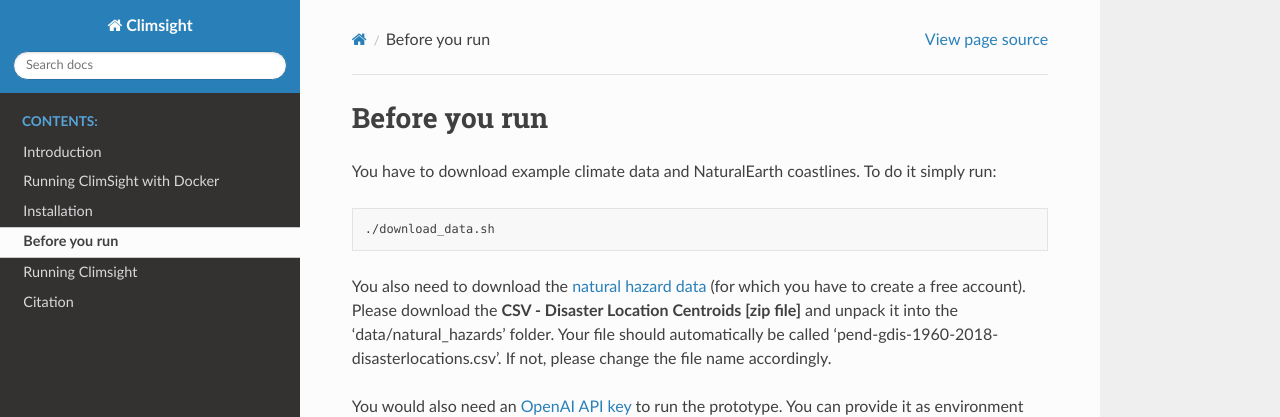
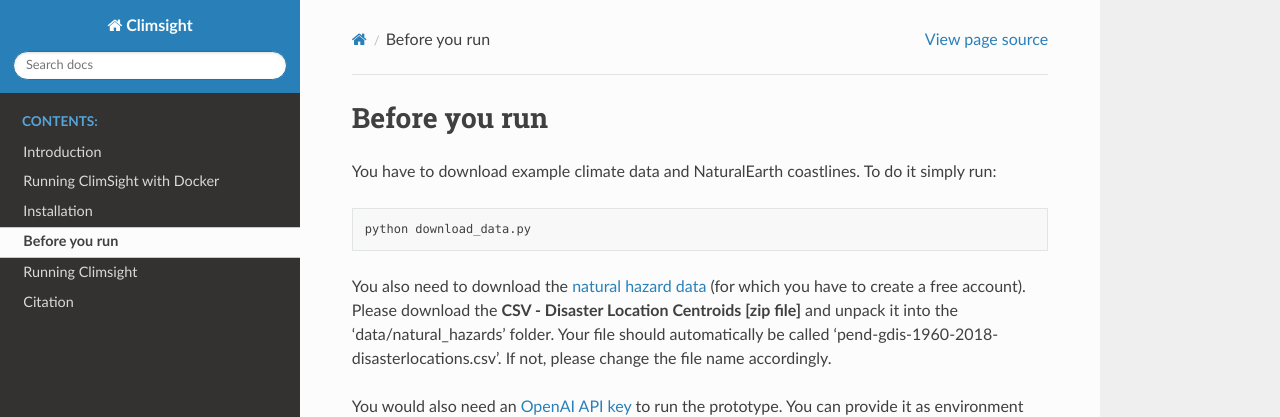
Before and after one commit to CliDyn/climsight, a Sphinx documentation site: the page built from docs/befor_run.rst, in a window 1280 px wide. Shown: the top 417 px of the page. Built offline with Sphinx 7.4.7 and the Read the Docs theme 2.0.0, drawn with Linux system fonts in a browser that asks for light colours.

Commit message:
add python download in docs

```diff
--- a/docs/befor_run.rst
+++ b/docs/befor_run.rst
@@ -5,7 +5,7 @@
 
 .. code-block:: bash
 
-    ./download_data.sh
+    python download_data.py
 
 You also need to download the `natural hazard data <https://sedac.ciesin.columbia.edu/data/set/pend-gdis-1960-2018/data-download>`_ (for which you have to create a free account). Please download the **CSV - Disaster Location Centroids [zip file]** and unpack it into the 'data/natural_hazards' folder. Your file should automatically be called 'pend-gdis-1960-2018-disasterlocations.csv'. If not, please change the file name accordingly.
 
```
